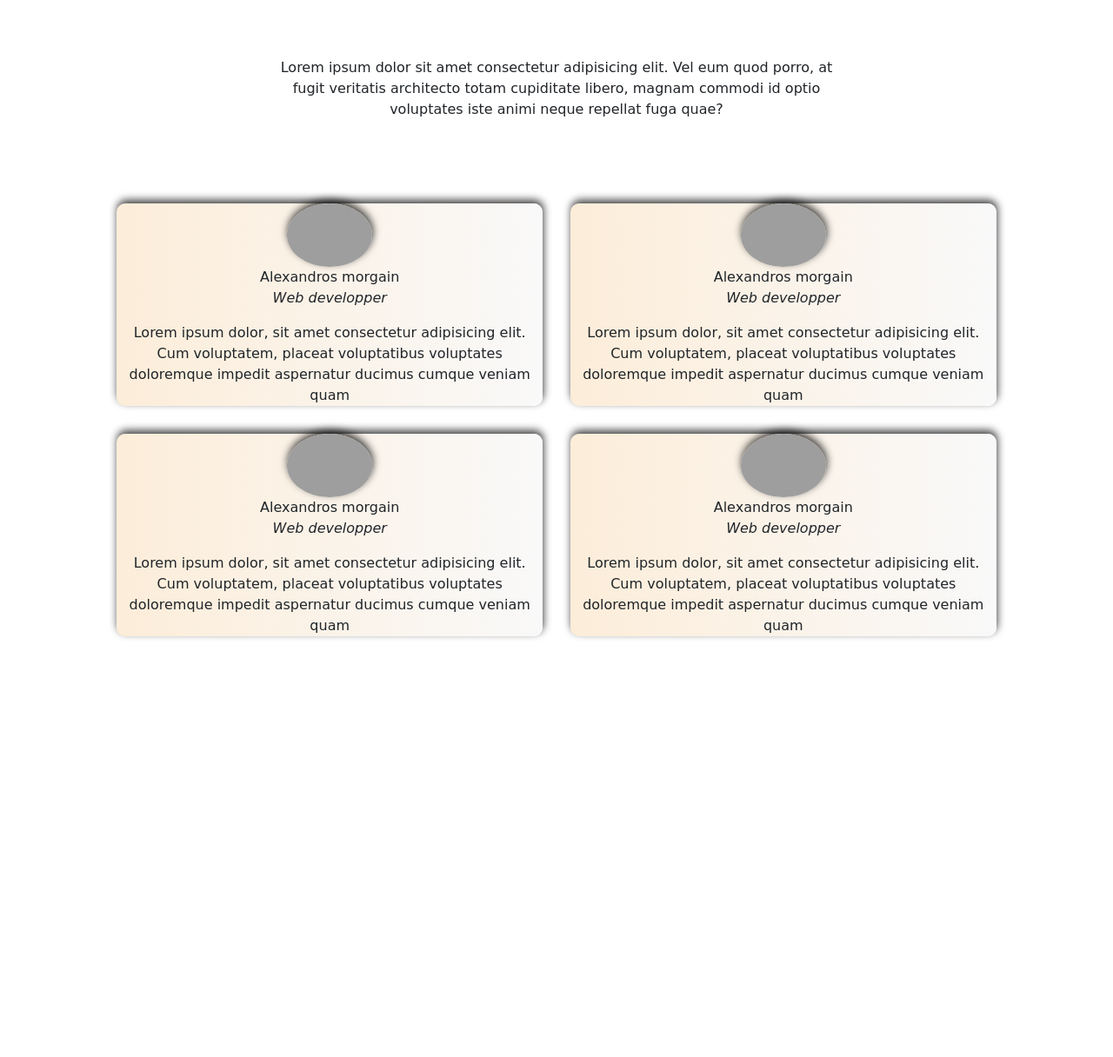
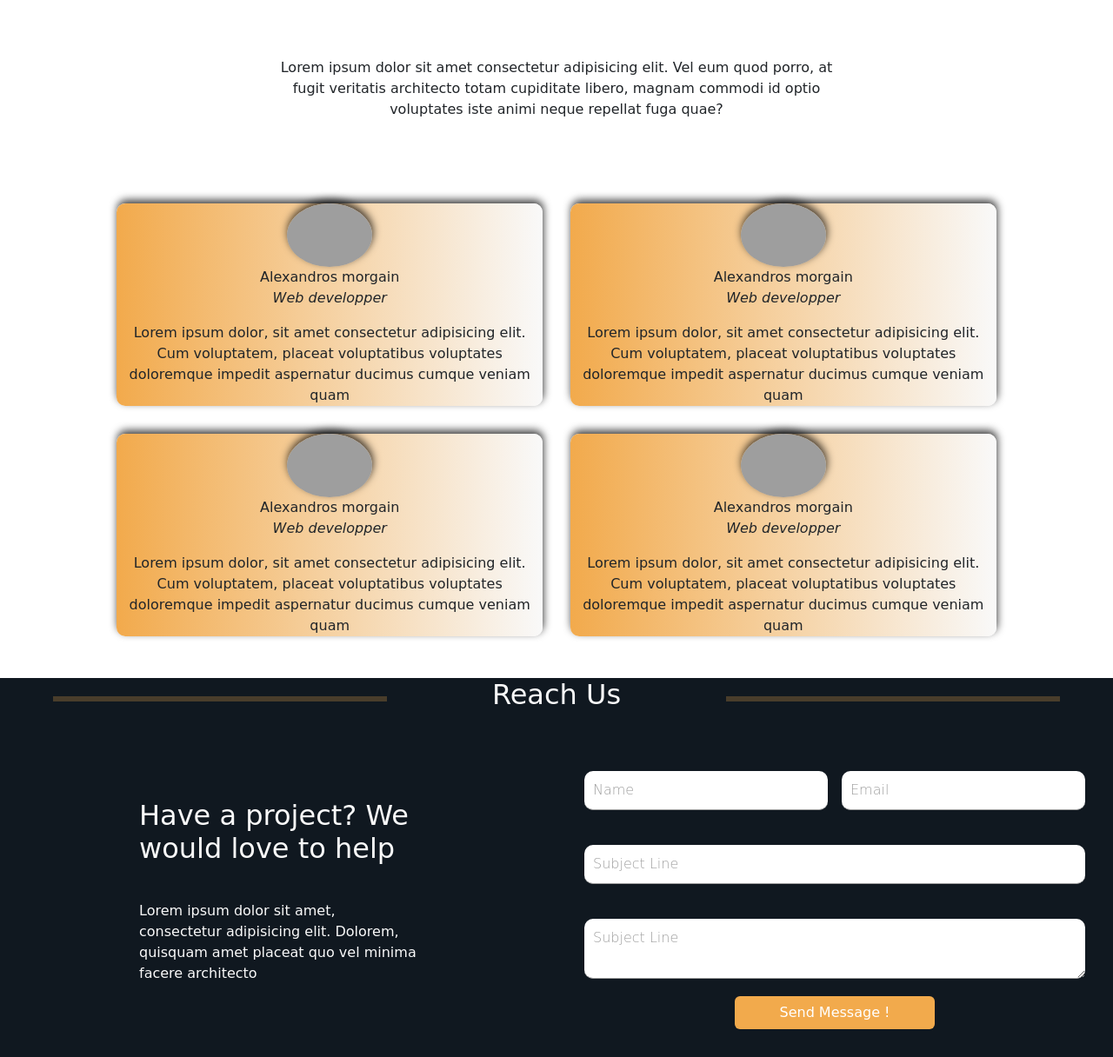
Before and after one commit to itsalivenger/Crem-Dev, a PHP site: page / in a window 1280 px wide. Shown: the part 4055-5271 px from the top of the page at 87% size. Before the commit the page ends 4790 px from the top, so only its background shows below. Run offline with PHP 8.4, Linux system fonts and the light colour scheme; some web fonts are replaced; grey boxes are pictures that could not be loaded.

Commit message:
6 7 sections

```diff
--- /dev/null
+++ b/assets/styles/floatingLabelAnim.css
@@ -0,0 +1,60 @@
+
+.form-group {
+    position: relative;
+    padding: 20px 0;
+    width: 100%;
+    max-width: 100%;
+}
+
+.form-group input {
+    border: none;
+    border-bottom: 1px solid #9e9e9e;
+    color: #333;
+    display: block;
+    font-size: 16px;
+    padding: 10px 0;
+    width: 100%;
+    border-radius: 10px;
+}
+
+.form-group textarea {
+    border: none;
+    border-bottom: 1px solid #9e9e9e;
+    color: #333;
+    display: block;
+    font-size: 16px;
+    padding: 10px 0;
+    width: 100%;
+    border-radius: 10px;
+}
+
+.form-group label {
+    color: #9e9e9e;
+    font-size: 16px;
+    font-weight: 100;
+    position: absolute;
+    top: 0;
+    left: 0;
+}.form-group label {
+    color: #9e9e9e;
+    font-size: 16px;
+    font-weight: 100;
+    position: absolute;
+    top: 0;
+    left: 10px;
+    pointer-events: none;
+    transform: translateY(30px);
+}.form-group input:valid,.form-group textarea:valid,.form-group textarea:focus,
+.form-group input:focus {
+    border-bottom-color: #F2AA4CFF;
+    outline: none;
+}
+
+.form-group input:valid + label,.form-group textarea:valid + label,.form-group textarea:focus + label,
+.form-group input:focus + label {
+    color: #F2AA4CFF;
+    font-size: 14px;
+    transform: translateY(0);
+}.form-group label {
+    transition: all 0.2s ease-in-out;
+}
--- /dev/null
+++ b/assets/styles/seventhSection.css
@@ -0,0 +1,55 @@
+.seventhSection{
+    display: flex;
+    flex-direction: column;
+    background-color: #101820FF;
+    color: #F9F9F9;
+}
+
+.reachUsContent{
+    display: flex;
+    flex-direction: row;
+}
+
+.reachUsText{
+    display: flex;
+    justify-content: center;
+    align-items: center;
+    flex-direction: column;
+}
+
+.reachUsText > div{
+    width: 50%;
+    display: flex;
+    flex-direction: column;
+    gap: 2em;
+}
+
+.reachUsContent > *{
+    width: 50%;
+}
+
+.form{
+    display: flex;
+    flex-direction: column;
+    padding: 2em;
+}
+
+.nameAndEmail{
+    display: flex;
+    gap: 1em;
+}
+
+.subject{
+    width: 100%;
+}
+
+.submitBtnContainer{
+    width: 100%;
+    display: flex;
+    justify-content: center;
+}
+
+.submitBtn{
+    width: 40%;
+    background-color: #F2AA4CFF !important;
+}
--- a/assets/styles/sixthSection.css
+++ b/assets/styles/sixthSection.css
@@ -19,7 +19,7 @@
 }
 
 .testimonials{
-    background: linear-gradient(to right, rgba(242, 170, 76, 0.212), #F9F9F9);
+    background: linear-gradient(to right, #F2AA4CFF, #F9F9F9);
     box-shadow: 1px -4px 10px 0px rgba(0,0,0,0.75);
     border-radius: 10px;
     width: 100%;
--- a/index.html
+++ b/index.html
@@ -23,6 +23,8 @@
     <link href="./assets/styles/fourthSection.css" rel="stylesheet" />
     <link href="./assets/styles/fifthSection.css" rel="stylesheet" />
     <link href="./assets/styles/sixthSection.css" rel="stylesheet" />
+    <link href="./assets/styles/seventhSection.css" rel="stylesheet" />
+    <link href="./assets/styles/floatingLabelAnim.css" rel="stylesheet" />
     <link href="./assets/styles/shapes.css" rel="stylesheet" />
     <!-- Bootstrap CSS only -->
     <link
@@ -442,6 +444,57 @@
         </div>
       </div>
     </section>
+
+    <section class="seventhSection">
+      <div class="titles">
+        <hr />
+        <h2 class="ourServicesTitle" style="color: #F9F9F9">
+          Reach Us
+        </h2>
+        <hr />
+      </div>
+
+    <div class="reachUsContent">
+      <div class="reachUsText">
+        <div>
+          <h2>Have a project? We would love to help</h2>
+          <p>Lorem ipsum dolor sit amet, consectetur adipisicing elit. Dolorem, quisquam amet placeat quo vel minima facere architecto </p>
+        </div>
+      </div>
+
+      <form class="form">
+        <div class="nameAndEmail">
+          <div class="form-group">
+            <input type="text" required/>
+            <label for="name">Name</label>
+          </div>
+
+          <div class="form-group">
+            <input type="email" required/>
+            <label for="name">Email</label>
+          </div>
+        </div>
+
+        <div class="subject">
+          <div class="form-group">
+            <input type="text" required/>
+            <label for="name">Subject Line</label>
+          </div>
+        </div>
+
+        <div class="message">
+          <div class="form-group">
+            <textarea required></textarea>
+            <label for="name">Subject Line</label>
+          </div>
+        </div>
+
+        <div class="submitBtnContainer">
+          <button class="btn submitBtn">Send Message !</button>
+        </div>
+      </form>
+      </div>
+    </section>
     <script src="./scripts/navMenuToggle.js"></script>
     <script src="./scripts/numbersIncrement.js"></script>
     <script src="./scripts/smoothScrolling.js"></script>
```
